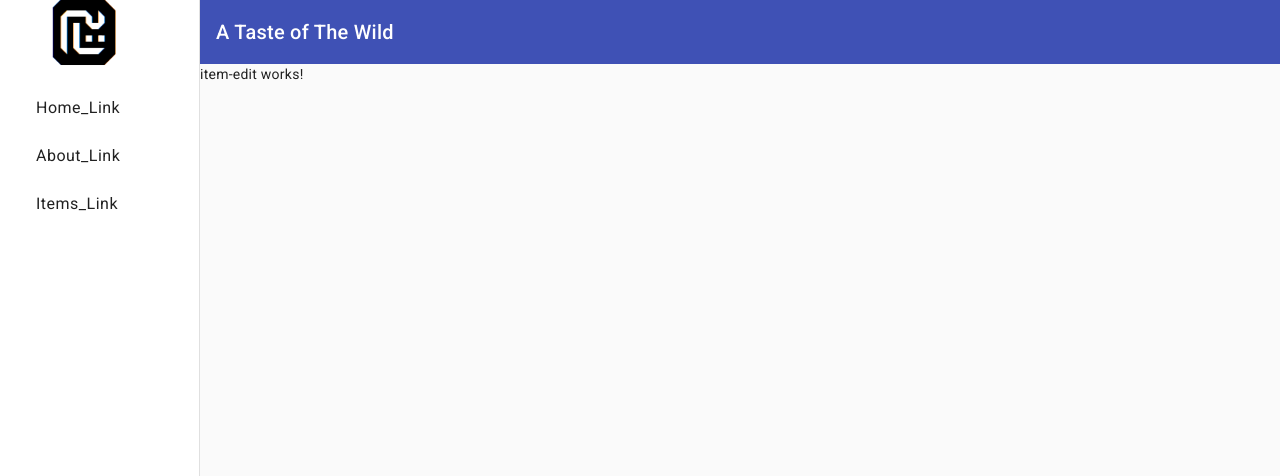
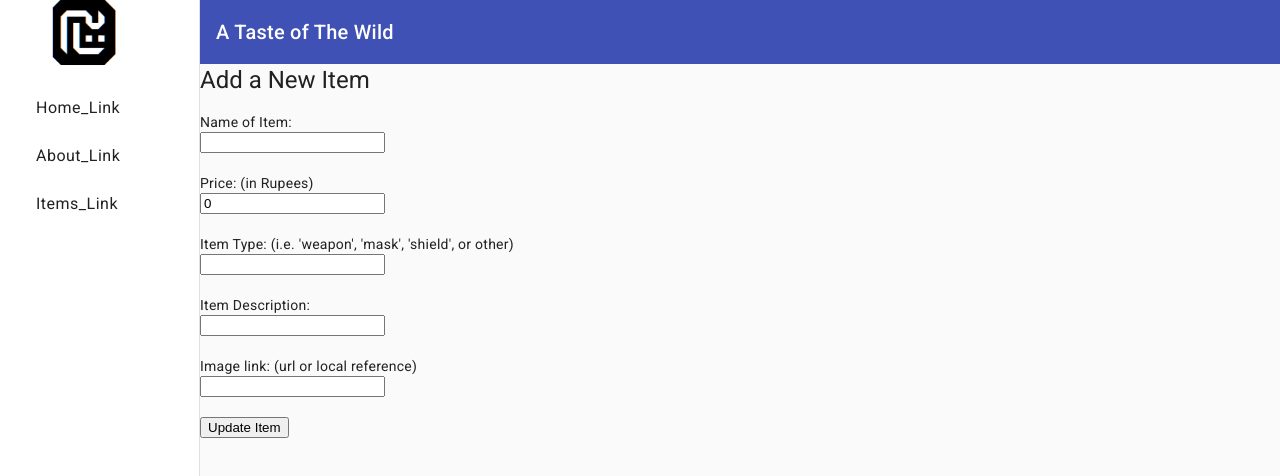
Before and after one commit to fjordlings605/FSWD1044-Final, an Angular app: page /edit/1 in a window 1280 px wide. Shown: the top 476 px of the page. Built offline with nearby package versions, Linux system fonts and the light colour scheme; no server answers.

Commit message:
edit and delete functionality now works, no css yet

```diff
--- a/src/app/components/item-detail/item-detail.component.html
+++ b/src/app/components/item-detail/item-detail.component.html
@@ -7,5 +7,7 @@
         <h4>Description: {{selectedItem.description}}</h4><br><br>
         <div id="back" routerLink="/items"> <-- Back</div>
     </div>
+    <button id="edit" [routerLink]='["/edit/"+selectedItem.id]'>Edit Item</button>
+    <button id="delete" (click)="onDelete(selectedItem.id)">Delete Item</button>
 
 </html>
--- a/src/app/components/item-detail/item-detail.component.ts
+++ b/src/app/components/item-detail/item-detail.component.ts
@@ -21,4 +21,11 @@ export class ItemDetailComponent {
     // this.selectedItem = this.itemService.getItemByID(this.itemID);
   }
 
+  onDelete(id: number) {
+    this.itemService.deleteItem(id).subscribe(response => {
+      console.log(response);
+      this.router.navigateByUrl("/items");
+    })
+  }
+
 }
--- a/src/app/components/item-edit/item-edit.component.html
+++ b/src/app/components/item-edit/item-edit.component.html
@@ -1 +1,25 @@
-<p>item-edit works!</p>
+<html>
+    <div>
+        <h1 id="heading">Add a New Item</h1>
+        <form #editForm="ngForm" (ngSubmit)="doSubmit()">
+            <label> Name of Item: </label><br>
+            <input type="text" name="name" [(ngModel)]="selectedItem.name"><br><br>
+
+            <label> Price: (in Rupees) </label><br>
+            <input type="number" name="price" [(ngModel)]="selectedItem.price"><br><br>
+
+            <label> Item Type: (i.e. 'weapon', 'mask', 'shield', or other)</label><br>
+            <input type="text" name="type" [(ngModel)]="selectedItem.type"><br><br>
+
+            <label> Item Description: </label><br>
+            <input type="text" name="description" [(ngModel)]="selectedItem.description"><br><br>
+
+            <label> Image link: (url or local reference)</label><br>
+            <input type="url" name="image" [(ngModel)]="selectedItem.image"><br><br>
+
+            <button type="submit">Update Item</button>
+        </form>
+    </div>
+
+
+</html>>
--- a/src/app/components/item-edit/item-edit.component.ts
+++ b/src/app/components/item-edit/item-edit.component.ts
@@ -1,4 +1,7 @@
 import { Component } from '@angular/core';
+import { Items } from 'src/app/models/items';
+import { ItemsService } from 'src/app/services/items.service';
+import { ActivatedRoute, Router } from '@angular/router';
 
 @Component({
   selector: 'app-item-edit',
@@ -6,5 +9,26 @@ import { Component } from '@angular/core';
   styleUrls: ['./item-edit.component.css']
 })
 export class ItemEditComponent {
+  id: number = 0;
+
+  selectedItem: Items = new Items();
+
+  constructor(private itemService:ItemsService, private actRoute: ActivatedRoute, private router: Router) { }
+
+  ngOnInit(): void {
+    const routeID = this.actRoute.snapshot.paramMap.get("id") ?? "";
+    this.id = parseInt(routeID);
+    this.itemService.getItemByID(this.id).subscribe(gotItem => {
+      console.log(gotItem);
+      this.selectedItem = gotItem;
+    });
+  }
+
+  doSubmit() {
+    this.itemService.editItem(this.id, this.selectedItem).subscribe(edits => {
+      console.log(edits);
+      this.router.navigateByUrl("/items");
+    })
+  }
 
 }
--- a/src/app/services/items.service.ts
+++ b/src/app/services/items.service.ts
@@ -16,6 +16,7 @@ export class ItemsService {
     return this.http.get<Items[]>(this.itemSource);
   }
 
+
   getItemByID(id: number): Observable<Items> {
     return this.http.get<Items>(this.itemSource + "/"+ id);
   }
@@ -24,5 +25,11 @@ export class ItemsService {
     return this.http.post<Items>(this.itemSource, newItem);
   }
 
+  editItem(id: number, itemEdit: Items): Observable<Items> {
+    return this.http.put<Items>(this.itemSource + "/" + id, itemEdit);
+  }
 
+  deleteItem(id: number): Observable<any> {
+    return this.http.delete<any>(this.itemSource + "/" + id);
+  }
 }
```
Also changed, not shown: itemsList.json (+0 -8 lines).
